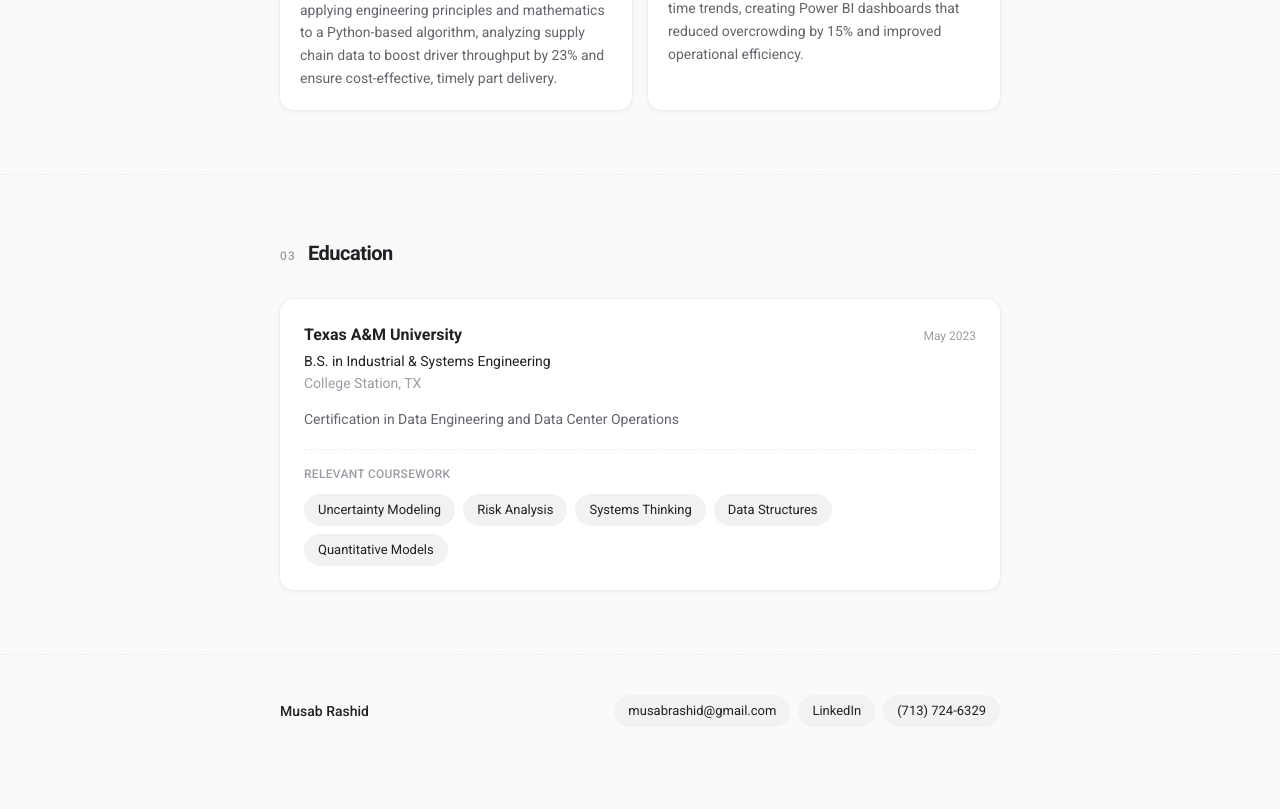
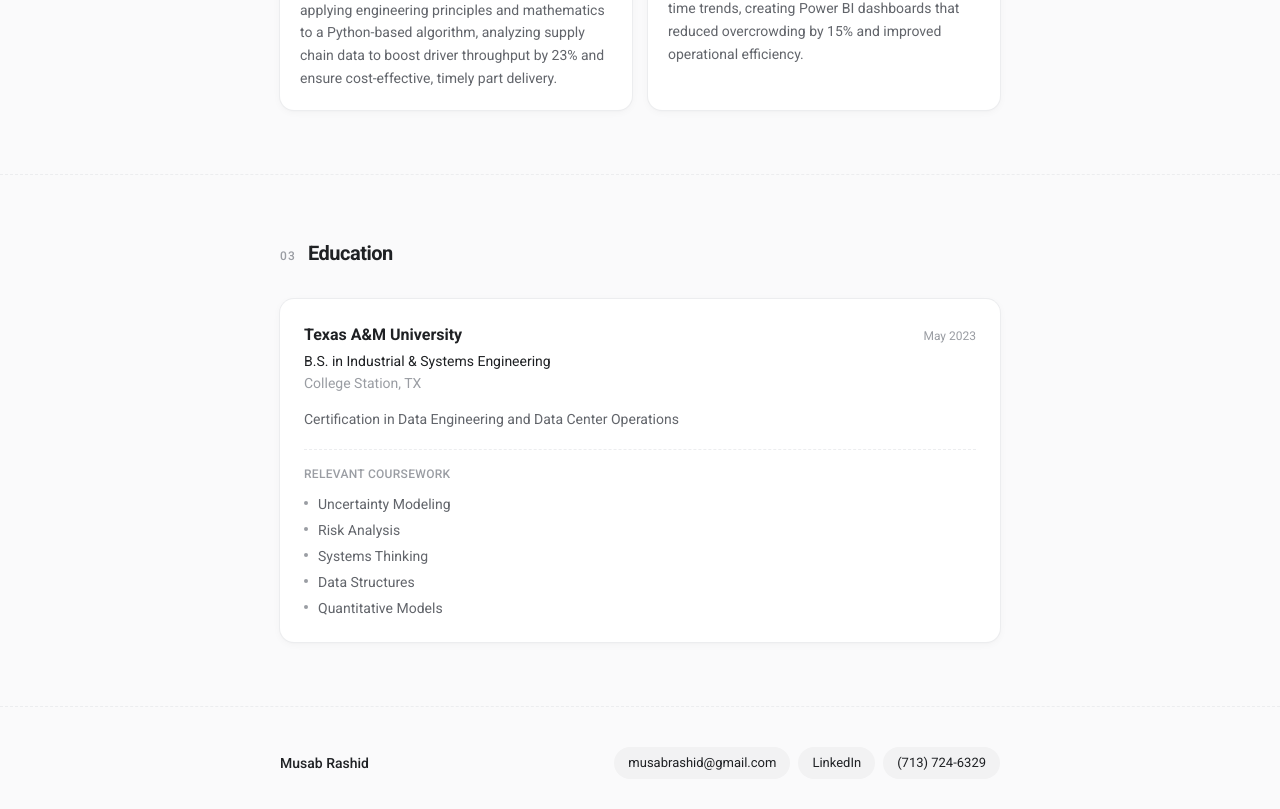
Before and after one commit to musabrashid/musab-rashid, a Next.js app: page / in a window 1280 px wide. Shown: the part 2353-3162 px from the top of the page. Before the commit the page ends 3120 px from the top, so only its background shows below. Built offline with nearby package versions, Linux system fonts and the light colour scheme.

Commit message:
Show coursework as a list instead of pills.
Make relevant coursework read as plain list items so it doesn’t look like buttons.

Co-authored-by: Cursor <cursoragent@cursor.com>

```diff
--- a/src/components/Education.tsx
+++ b/src/components/Education.tsx
@@ -26,13 +26,16 @@ export function Education() {
           <p className="text-xs font-medium tracking-wide text-[var(--ink-3)] uppercase">
             Relevant coursework
           </p>
-          <div className="mt-3 flex flex-wrap gap-2">
+          <ul className="mt-3 space-y-1.5">
             {education.coursework.map((course) => (
-              <span key={course} className="pill">
+              <li
+                key={course}
+                className="relative pl-3.5 text-sm text-[var(--ink-2)] before:absolute before:top-[0.55em] before:left-0 before:h-1 before:w-1 before:rounded-full before:bg-[var(--ink-3)] before:content-['']"
+              >
                 {course}
-              </span>
+              </li>
             ))}
-          </div>
+          </ul>
         </div>
       </div>
     </Section>
```
